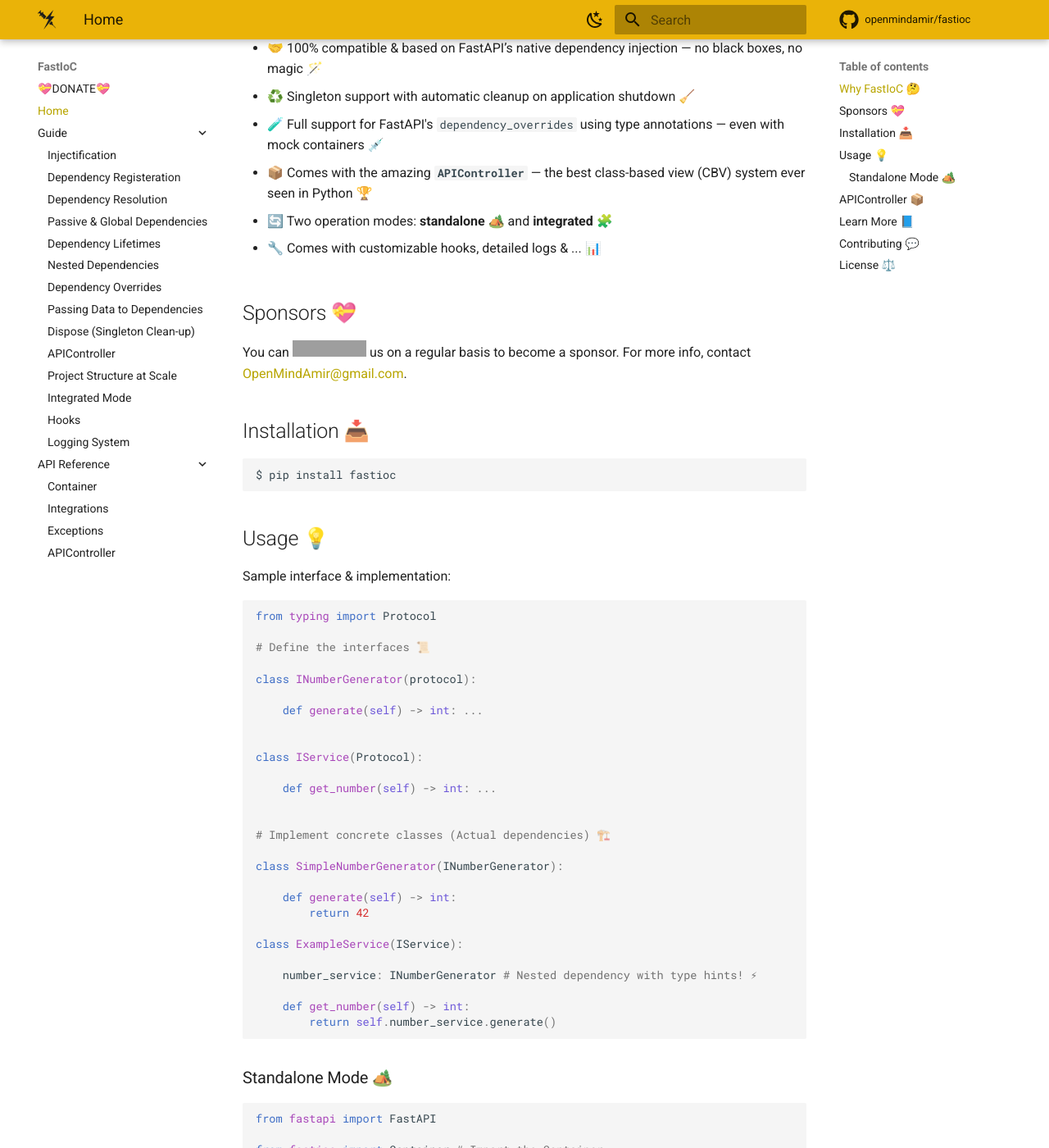
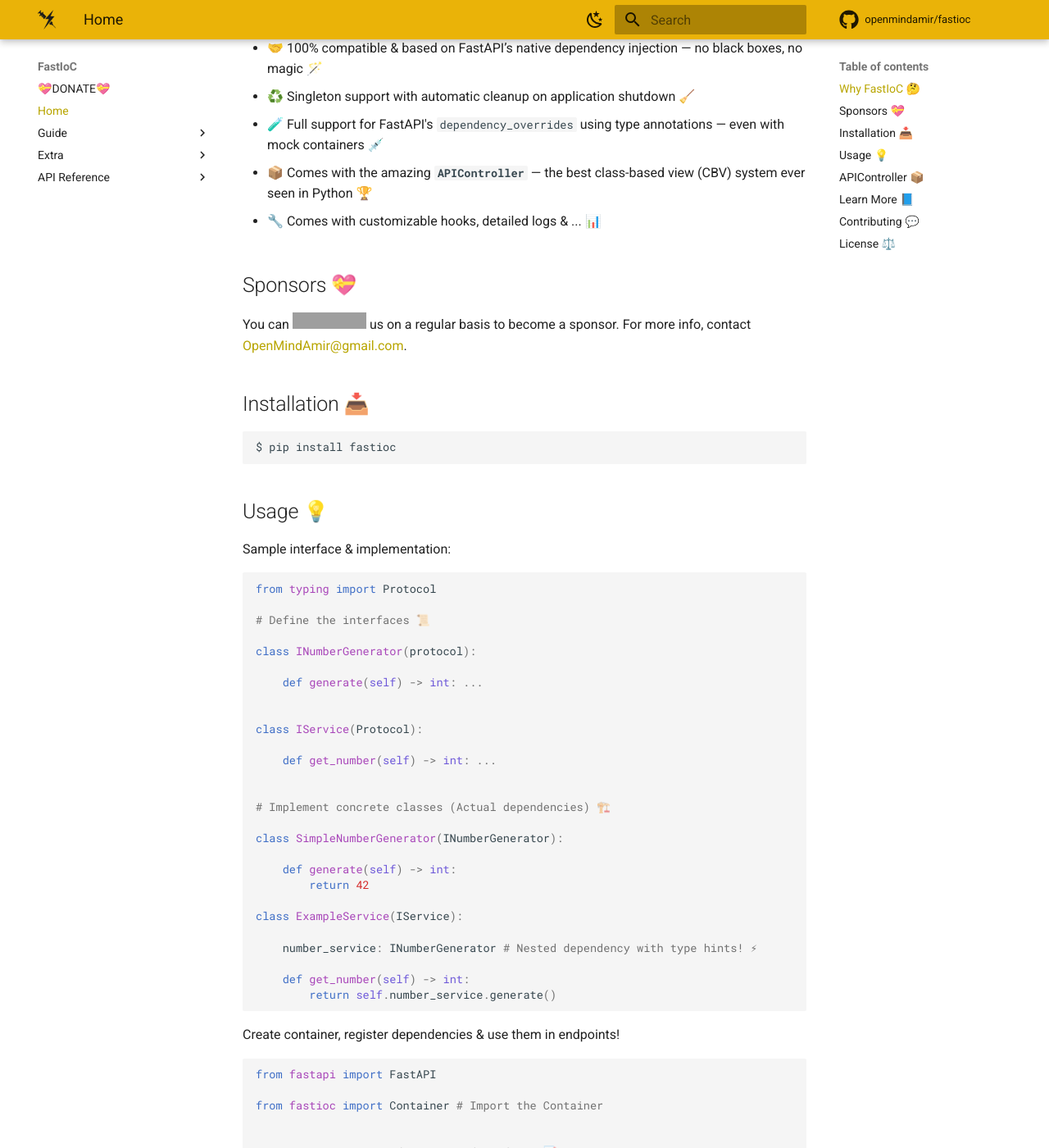
Before and after one commit to OpenMindAmir/FastIoC, an MkDocs documentation site: the page built from docs/index.md, in a window 1280 px wide and 1400 px high, scrolled down 627 px. Shown: the whole window at 82% size. Built offline with MkDocs 1.6.1 and Material for MkDocs 9.7.7, drawn with Linux system fonts in a browser that asks for light colours; comment, search, counter and statistics services are not loaded; grey boxes are pictures that could not be loaded.

Commit message:
Removed integrated mode

````diff
--- a/docs/index.md
+++ b/docs/index.md
@@ -30,8 +30,6 @@
 - 🧪 Full support for FastAPI's `dependency_overrides` using type annotations — even with mock containers 💉
 
 - 📦 Comes with the amazing **`APIController`** — the best class-based view (CBV) system ever seen in Python 🏆
-
-- 🔄 Two operation modes: **standalone** 🏕️ and **integrated** 🧩
 
 - 🔧 Comes with customizable hooks, detailed logs & ... 📊
 
@@ -79,7 +77,7 @@
         return self.number_service.generate()
 ```
 
-### Standalone Mode 🏕️
+Create container, register dependencies & use them in endpoints!
 
 ```python
 from fastapi import FastAPI
--- a/fastioc/__init__.py
+++ b/fastioc/__init__.py
@@ -8,7 +8,7 @@
 """
 
 from fastioc.container import Container
-from fastioc.integrations import FastAPI, APIRouter
+# from fastioc.integrations import FastAPI, APIRouter
 from fastioc.controller.controller import APIController
 from fastioc.controller.definitions import *
 
@@ -38,8 +38,8 @@
 
 __all__ = [
     'Container',
-    'FastAPI',
-    'APIRouter',
+    # 'FastAPI',
+    # 'APIRouter',
     'APIController',
     'Actions'
 ]
--- a/mkdocs.yml
+++ b/mkdocs.yml
@@ -19,7 +19,6 @@
     - navigation.tracking
     - navigation.path
     - navigation.footer
-    - navigation.expand
     - versioning
   palette:
     - scheme: default
@@ -68,12 +67,13 @@
     - Dispose (Singleton Clean-up): dispose.md
     - APIController: controller.md
     - Project Structure at Scale: scale.md
-    - Integrated Mode: integrated.md
+  - Extra:
+    # - Integrated Mode: integrated.md
     - Hooks: hook.md
     - Logging System: log.md
   - API Reference:
       - Container: reference/container.md
-      - Integrations: reference/integrations.md
+      # - Integrations: reference/integrations.md
       - Exceptions:  reference/exceptions.md
       - APIController: reference/controller.md
 
````
Also changed, not shown: README.md (+1 -3 lines), 1 other file.
